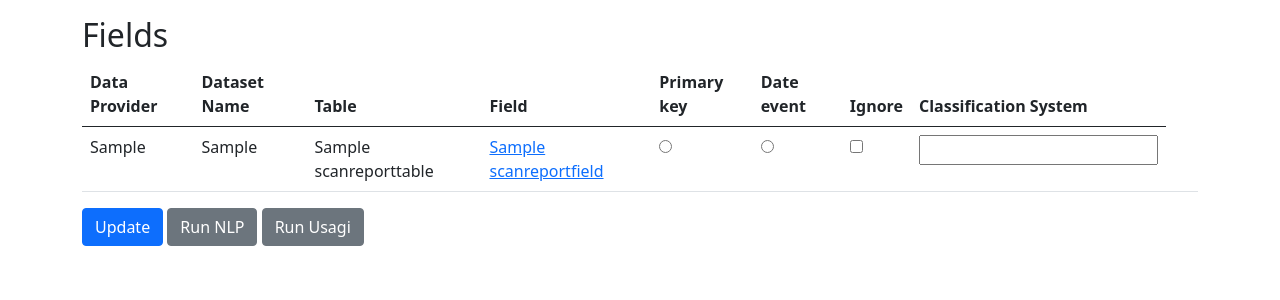
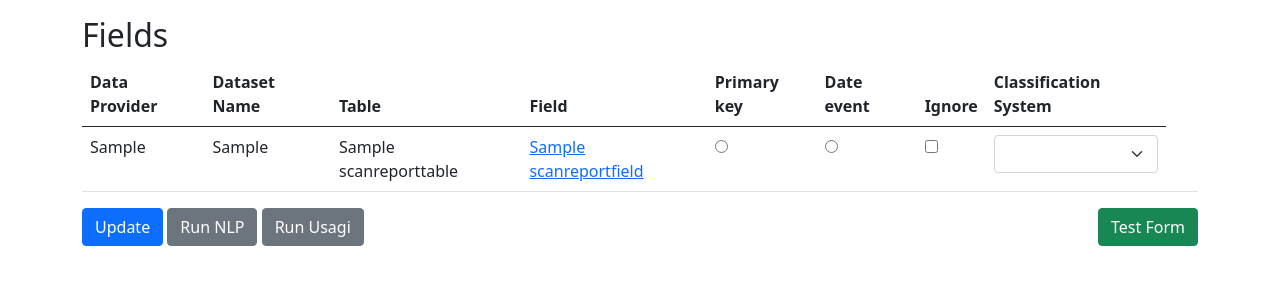
Before and after one commit to Health-Informatics-UoN/Carrot-Mapper, a Django app: page /mapping/fields/ in a window 1280 px wide. Shown: the part 96-396 px from the top of the page. Run offline with Django 3.2, Linux system fonts and the light colour scheme; tables that the repository leaves empty hold one stand-in row (values such as "Sample post"); parts of the project's set-up code (start-up, migrations or seed data) failed here and were passed over.

Commit message:
cleaning up the scanreport table

```diff
--- a/api/mapping/models.py
+++ b/api/mapping/models.py
@@ -87,6 +87,5 @@ class ClassificationSystem(BaseModel):
     Class for 'classification system', i.e. SNOMED or ICD-10 etc.
     """
     name = models.CharField(max_length=64)#128?
-
     def __str__(self):
         return name
--- a/api/mapping/templates/mapping/scanreportfield_list.html
+++ b/api/mapping/templates/mapping/scanreportfield_list.html
@@ -12,6 +12,13 @@
 <h2>Fields</h2>
 
 {% if object_list %}
+<!---
+    https://stackoverflow.com/a/27305613/10192378
+    <form method="POST">
+      {% csrf_token %}
+      --->
+<form id="my_form">
+  <div class="form-group">
     <table class="table">
       <thead>
 	<tr>
@@ -29,33 +36,61 @@
 
 	{% for object in object_list %}
 	<tr>
-        <form>
           <td>{{ object.scan_report_table.scan_report.data_partner }}</td>
           <td>{{ object.scan_report_table.scan_report.dataset }}</td>
           <td>{{ object.scan_report_table.name }}</td>
-<!--            <td>{{ object.name }}</td>-->
           <td><a href="{% url 'fields' %}?search={{ object }}">{{ object.name }}</a></td>
-
           <td><input type="radio"></td>
           <td><input type="radio"></td>
-            <td><input type="checkbox"></td>
+	  <td><input type="checkbox" ></td>
           <td>
-	      <input type="select"> </input>
+	    <select class="form-select select-classification" >
+	      <option disabled selected value> </option>
+	      <option value="snomed">SNOMED</option>
+	      <option value="icd10">ICD-10</option>
+	      <option value="other">Other</option>
+	    </select>
 	  </td>
           <td></td>
           <td></td>
-        </form>
 	</tr>
 	{% endfor %}
       </tbody>
     </table>
-<input type="submit" class="btn btn-primary" value="Update">
-<input type="submit" class="btn btn-secondary" value="Run NLP">
-<input type="submit" class="btn btn-secondary" value="Run Usagi">
+    <div class="form-row">
+      <!---
+      <input type="submit" class="btn btn-primary"  value="Update">
+      <input type="submit" class="btn btn-secondary"  value="Run NLP">
+      <input type="submit" class="btn btn-secondary"  value="Run Usagi">
+      --->
+      <input type="submit" class="btn btn-primary" name="update" value="Update">
+      <input type="submit" class="btn btn-secondary" name="run_nlp" value="Run NLP">
+      <input type="submit" class="btn btn-secondary" name="run_usagi" value="Run Usagi">
+      <input type="button" class="btn btn-success float-end" name='test' id="test" value="Test Form">
+
+    </div>
+  </div>
+</form>
+
 
 
 {% else %}
 <p>There are no books in the library.</p>
 {% endif %}
 
+<script type="text/javascript">
+  $("#test").click( function (){
+
+	var msg = "Classification System..\n";
+	$('.select-classification').each(
+	      function(index){
+		    msg+=index+":"+$(this).val()+"\n";
+	      }
+	);
+	alert(msg);
+  });
+
+</script>
+
+
 {% endblock %}
--- a/api/templates/base.html
+++ b/api/templates/base.html
@@ -10,7 +10,8 @@
           rel="stylesheet"
           integrity="sha384-giJF6kkoqNQ00vy+HMDP7azOuL0xtbfIcaT9wjKHr8RbDVddVHyTfAAsrekwKmP1"
           crossorigin="anonymous">
-
+    <!-- JQuerry -->
+    <script src="https://ajax.googleapis.com/ajax/libs/jquery/3.5.1/jquery.min.js"></script>
     <title>CO-CONNECT</title>
 </head>
 <body>
```
Lines whose indentation alone changed are shown as unchanged.
